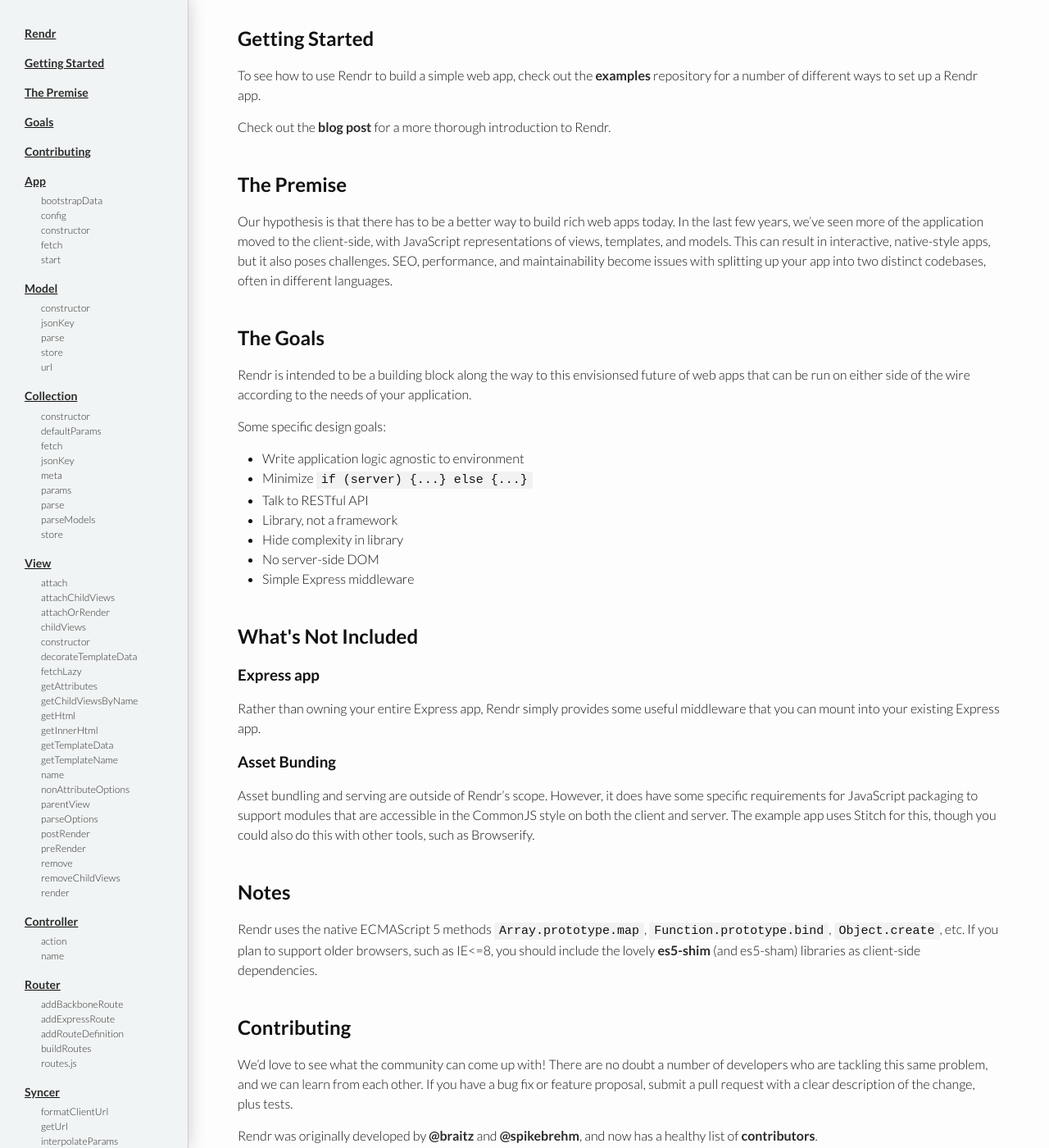
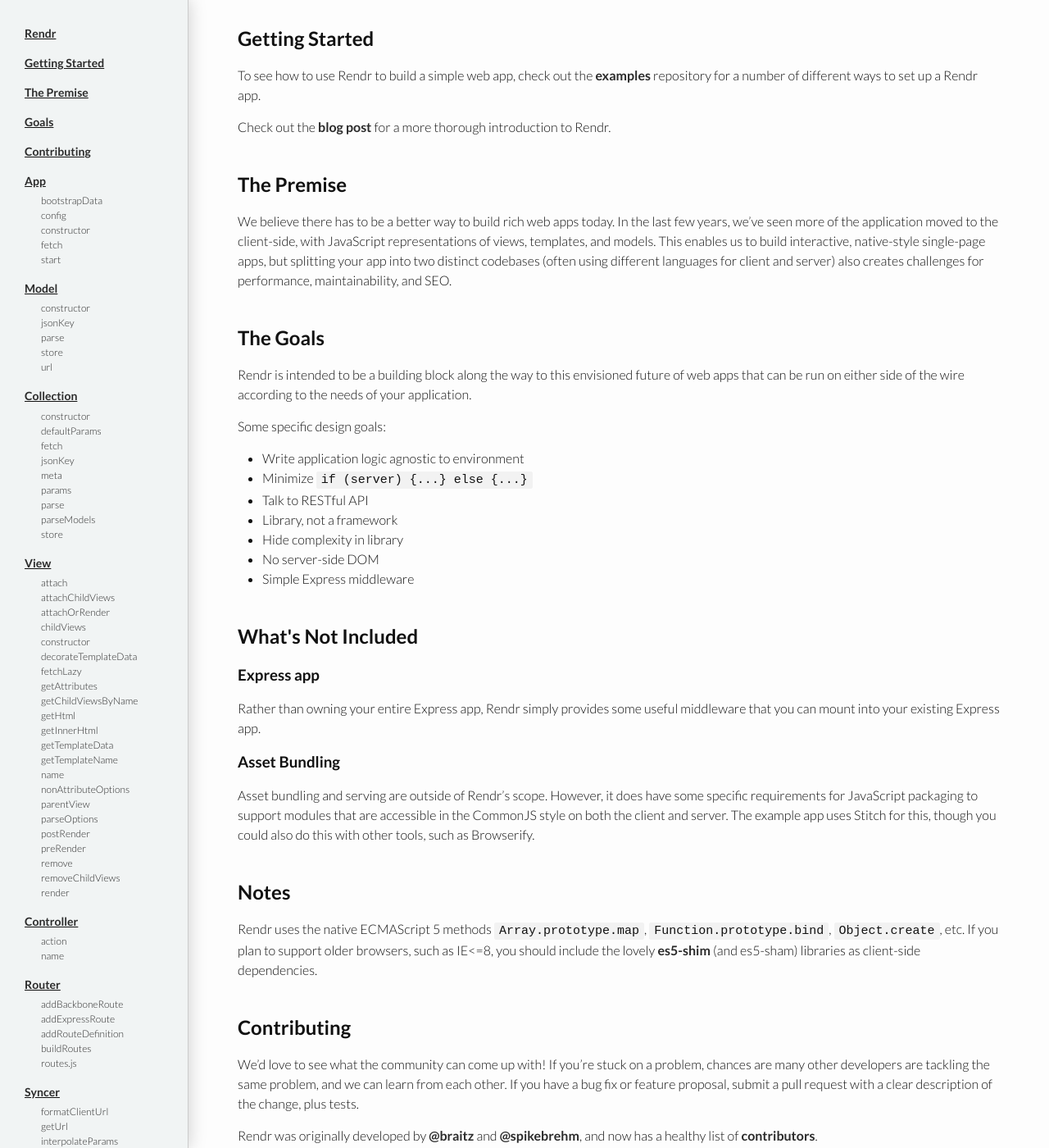
Before and after one commit to rendrjs/rendrjs.github.io, a Jekyll site: the page built from index.md, in a window 1280 px wide and 1400 px high, scrolled down 483 px. Shown: the whole window at 82% size. Built offline with Jekyll 4.4.1, drawn with Linux system fonts in a browser that asks for light colours; Markdown is read by kramdown in place of the engine named in the settings.

Commit message:
Update index.md

```diff
--- a/index.md
+++ b/index.md
@@ -20,12 +20,12 @@
 
 <h2 id="premise">The Premise</h2>
 
-Our hypothesis is that there has to be a better way to build rich web apps today. In the last few years, we've seen more of the application moved to the client-side, with JavaScript representations of views, templates, and models. This can result in interactive, native-style apps, but it also poses challenges. SEO, performance, and maintainability become issues with splitting up your app into two distinct codebases, often in different languages.
+We believe there has to be a better way to build rich web apps today. In the last few years, we've seen more of the application moved to the client-side, with JavaScript representations of views, templates, and models. This enables us to build interactive, native-style single-page apps, but splitting your app into two distinct codebases (often using different languages for client and server) also creates challenges for performance, maintainability, and SEO.
 
 
 <h2 id="goals">The Goals</h2>
 
-Rendr is intended to be a building block along the way to this envisionsed future of web apps that can be run on either side of the wire according to the needs of your application.
+Rendr is intended to be a building block along the way to this envisioned future of web apps that can be run on either side of the wire according to the needs of your application.
 
 Some specific design goals:
 
@@ -43,7 +43,7 @@
 
 Rather than owning your entire Express app, Rendr simply provides some useful middleware that you can mount into your existing Express app.
 
-### Asset Bunding
+### Asset Bundling
 
 Asset bundling and serving are outside of Rendr's scope. However, it does have some specific requirements for JavaScript packaging to support modules that are accessible in the CommonJS style on both the client and server. The example app uses Stitch for this, though you could also do this with other tools, such as Browserify.
 
@@ -53,7 +53,7 @@
 
 <h2 id="contributing">Contributing</h2>
 
-We'd love to see what the community can come up with! There are no doubt a number of developers who are tackling this same problem, and we can learn from each other. If you have a bug fix or feature proposal, submit a pull request with a clear description of the change, plus tests.
+We'd love to see what the community can come up with! If you're stuck on a problem, chances are many other developers are tackling the same problem, and we can learn from each other. If you have a bug fix or feature proposal, submit a pull request with a clear description of the change, plus tests.
 
 Rendr was originally developed by [@braitz](https://github.com/braitz) and [@spikebrehm](https://github.com/spikebrehm), and now has a healthy list of [contributors](https://github.com/rendrjs/rendr/graphs/contributors).
 
```
